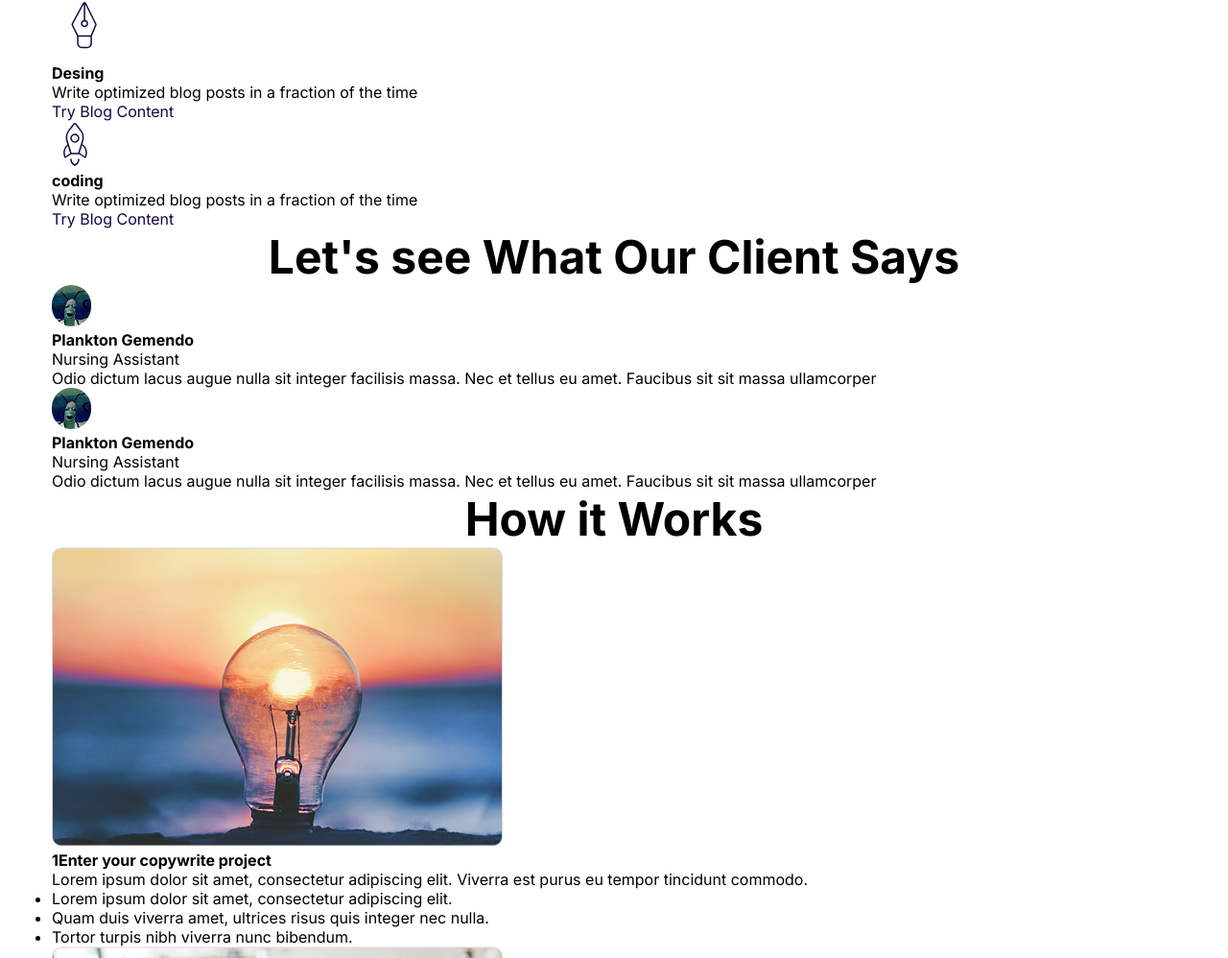
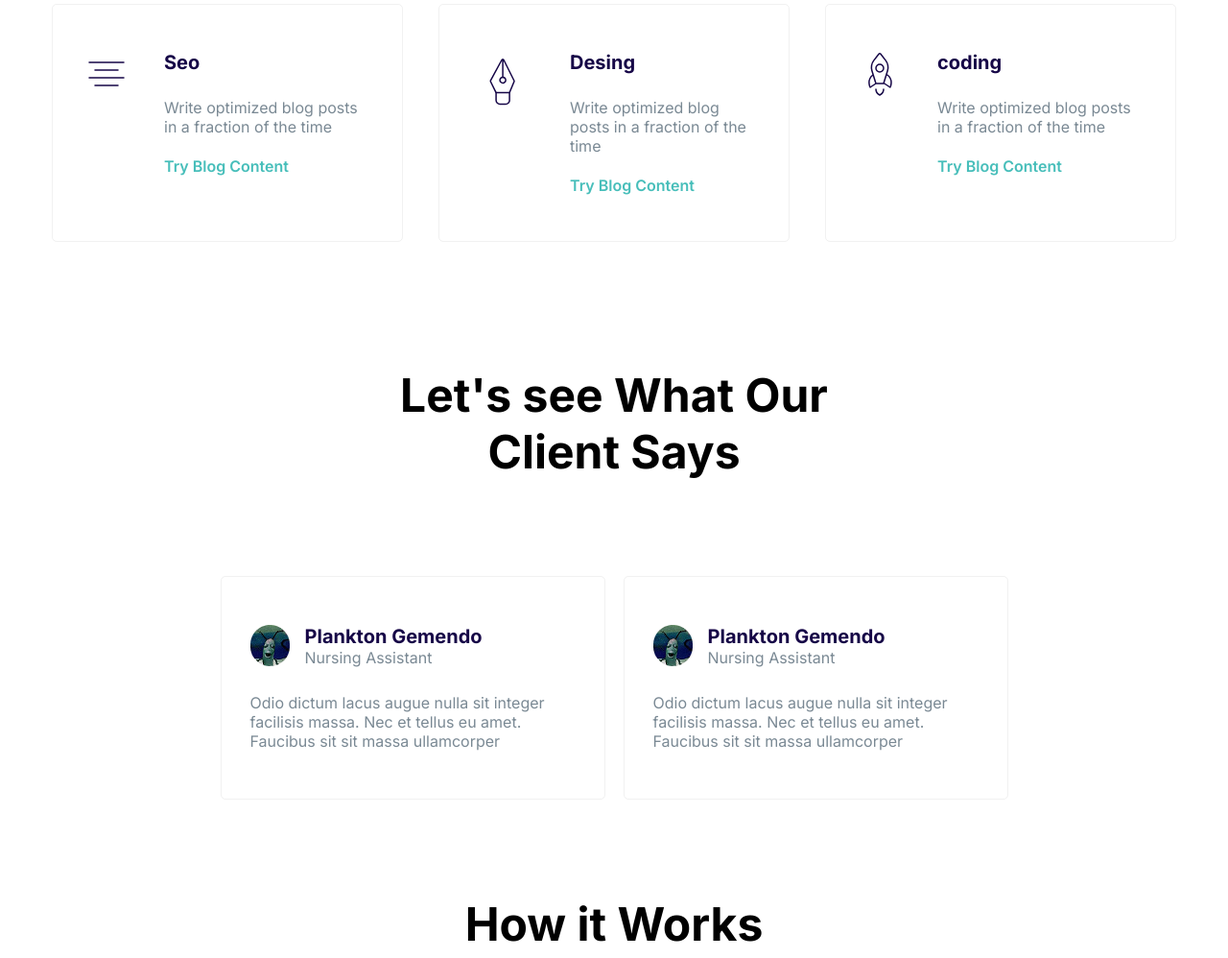
Before and after one commit to henricastt30/aulas-css-senai, a plain HTML site: page layout/index.html in a window 1280 px wide. Shown: the part 2094-3092 px from the top of the page at 96% size. Drawn offline with Linux system fonts and the light colour scheme; a web font is replaced by a local one.

Commit message:
feat: Formatação da section Our Fatures, Testimonials e Works.

```diff
--- a/layout/css/style.css
+++ b/layout/css/style.css
@@ -8,6 +8,7 @@
     --primary-color: #47beba;
     --secundary-color: #f22e52;
     --texte-color-button: #fff;
+    --terciary-color: #160647;
     --padding-button: 1rem 2rem;
 }
 
@@ -36,18 +37,19 @@ h1{
     font-family: "Biryani", sans-serif;
     font-size: 40px;
     font-weight: bold;
-    color: #160647
+    color: var(--terciary-color);
 }
 
 h3{
     text-align: center;
     font-size: 48px;
     font-weight: bold;
+    margin: 100px 0;
 }
 
 a{
     text-decoration: none;
-    color: #160647;
+    color: var(--terciary-color);
 
 }
 
@@ -105,7 +107,7 @@ nav ul li{
 
 .cta h2{
     font-size: 64px;
-    color: #160647;
+    color: var(--terciary-color);
     text-align: center;
 }
 
@@ -162,3 +164,132 @@ nav ul li{
 .about-us .container .about-us-description p{
     padding: 23px 116px 27px 0;
 }
+
+/* Our Fatures */
+
+.our-features .container{
+    display: flex;
+    justify-content: space-between;
+    flex-wrap: wrap;
+}
+
+.our-features .container .card{
+    width: 300px;
+    padding: 48px 32px ;
+    border: 1px solid #f1f1f1;
+    border-radius: 5px;
+    margin-bottom: 30px;
+    display: flex;
+}
+
+.our-features .container .card .icon-card{
+    margin-right: 36px;
+}
+
+.our-features h4{
+    font-size: 20px;
+    color: var(--terciary-color);
+}
+
+.our-features p{
+    color: #7a8994;
+    margin: 25px 0 21px;
+}
+
+.our-features a{
+    color: var(--primary-color);
+    font-weight: 600;
+}
+
+.our-features a:hover{
+    text-decoration: underline;
+}
+
+/* Testimonials */
+
+.testimonials .container{
+    width: 821px;
+    margin: auto;
+    display: flex;
+    justify-content: space-between;
+}
+
+.testimonials h3{
+    width: 498px;
+    text-align: center;
+    margin: 100px auto;
+}
+
+.testimonials .testimonials-card{
+    width: 339px;
+    padding: 50px 30px;
+    border: 1px solid #f1f1f1;
+    border-radius: 5px;
+}
+
+.testimonials-card .perfil{
+    display: flex;
+    margin-bottom: 24px;
+}
+
+.testimonials-card .perfil .photo-perfil{
+    margin-right: 16px;
+}
+
+.testimonials-card h4{
+    font-size: 20px;
+    color: var(--terciary-color);
+}
+
+.testimonials-card p{
+    color: #7a8994;
+}
+
+/* Works */
+
+.works .container{
+    display: flex;
+    justify-content: space-between;
+    margin-bottom: 30px;
+}
+
+.works .works-img{
+    margin-right: 48px;
+}
+
+.works .description-work h4{
+    font-size: 20px;
+    color: var(--terciary-color);
+    margin-bottom: 18px;
+}
+
+.works .description-work h4 span{
+    border: 1px solid var(--terciary-color);
+    font-size: 14px;
+    padding: 5px 10px;
+    margin-right: 29px;
+}
+
+.works .content-description-work{
+    border-left: 1px dashed #b4b4b4;
+    margin-left: 15px;
+    padding-left: 42px;
+    height: 300px;
+}
+
+.works .content-description-work ul{
+    list-style: none;
+    padding-left: 42px;
+    font-size: 14px;
+    color: var(--terciary-color);
+    line-height: 2;
+    margin-top: 43px;
+}
+
+/* Ready */
+
+.ready fieldset{
+    display: flex;
+    justify-content: space-between;
+    border: none;
+}
--- a/layout/index.html
+++ b/layout/index.html
@@ -11,7 +11,9 @@
 
     <link rel="preconnect" href="https://fonts.googleapis.com">
     <link rel="preconnect" href="https://fonts.gstatic.com" crossorigin>
-    <link href="https://fonts.googleapis.com/css2?family=Biryani:wght@200;300;400;600;700;800;900&family=Inter:ital,opsz,wght@0,14..32,100..900;1,14..32,100..900&display=swap" rel="stylesheet">
+    <link
+        href="https://fonts.googleapis.com/css2?family=Biryani:wght@200;300;400;600;700;800;900&family=Inter:ital,opsz,wght@0,14..32,100..900;1,14..32,100..900&display=swap"
+        rel="stylesheet">
 
 </head>
 
@@ -73,17 +75,15 @@
         <div class="container">
             <div class="about-us-description">
                 <h4>professional & team <br> choose copy.ai</h4>
-                <p>Odio dictum lacus augue nulla sit integer facilisis <br> massa. Nec et tellus eu amet. Faucibus sit sit <br>
+                <p>Odio dictum lacus augue nulla sit integer facilisis <br> massa. Nec et tellus eu amet. Faucibus sit
+                    sit <br>
                     massa ullamcorper </p>
 
                 <a href="#" class="primary-color">Get Started</a>
             </div>
 
             <div class="about-us-video">
-                <iframe width="560" height="315" src="https://www.youtube.com/embed/fX5WCe3d8WU?si=TjG-W9J1SDIpBG5j"
-                    title="YouTube video player" frameborder="0"
-                    allow="accelerometer; autoplay; clipboard-write; encrypted-media; gyroscope; picture-in-picture; web-share"
-                    referrerpolicy="strict-origin-when-cross-origin" allowfullscreen></iframe>
+                <iframe width="560" height="315" src="https://www.youtube.com/embed/jMrzkn4vIAQ?si=5JoOx1y4ZUKWgmso" title="YouTube video player" frameborder="0" allow="accelerometer; autoplay; clipboard-write; encrypted-media; gyroscope; picture-in-picture; web-share" referrerpolicy="strict-origin-when-cross-origin" allowfullscreen></iframe>
             </div>
         </div>
     </section>
@@ -213,7 +213,9 @@
                 </div> <!--fim:perfil-->
 
                 <div class="comments">
-                    <p>Odio dictum lacus augue nulla sit integer facilisis massa. Nec et tellus eu amet. Faucibus sit sit massa ullamcorper<p>
+                    <p>Odio dictum lacus augue nulla sit integer facilisis massa. Nec et tellus eu amet. Faucibus sit
+                        sit massa ullamcorper
+                    <p>
                 </div>
             </div>
 
@@ -230,7 +232,9 @@
                 </div> <!--fim:perfil-->
 
                 <div class="comments">
-                    <p>Odio dictum lacus augue nulla sit integer facilisis massa. Nec et tellus eu amet. Faucibus sit sit massa ullamcorper<p>
+                    <p>Odio dictum lacus augue nulla sit integer facilisis massa. Nec et tellus eu amet. Faucibus sit
+                        sit massa ullamcorper
+                    <p>
                 </div>
             </div>
         </div>
@@ -241,11 +245,13 @@
         <div class="container">
             <div class="works-img">
                 <img src="images/works-img1.png" alt="work">
+            </div>
             <div class="description-work">
                 <h4><span>1</span>Enter your copywrite project</h4>
 
                 <div class="content-description-work">
-                            <p class="tite">Lorem ipsum dolor sit amet, consectetur adipiscing elit. Viverra est purus eu tempor tincidunt commodo.</p>
+                    <p class="tite">Lorem ipsum dolor sit amet, consectetur adipiscing elit. Viverra est purus eu tempor
+                        tincidunt commodo.</p>
 
                     <ul>
                         <li>Lorem ipsum dolor sit amet, consectetur adipiscing elit.</li>
@@ -254,7 +260,7 @@
                     </ul>
                 </div>
             </div>
-                </div>
+
         </div>
 
         <div class="container">
@@ -265,7 +271,8 @@
                 <h4><span>2</span>Genarate Idea</h4>
 
                 <div class="content-description-work">
-                            <p class="tite">Lorem ipsum dolor sit amet, consectetur adipiscing elit. Viverra est purus eu tempor tincidunt commodo.</p>
+                    <p class="tite">Lorem ipsum dolor sit amet, consectetur adipiscing elit. Viverra est purus eu tempor
+                        tincidunt commodo.</p>
 
                     <ul>
                         <li>Lorem ipsum dolor sit amet, consectetur adipiscing elit.</li>
@@ -280,12 +287,12 @@
             <div class="works-img">
                 <img src="images/works-img3.png" alt="work">
             </div>
-
             <div class="description-work">
                 <h4><span>3</span>Copy & Use</h4>
 
                 <div class="content-description-work">
-                            <p class="tite">Lorem ipsum dolor sit amet, consectetur adipiscing elit. Viverra est purus eu tempor tincidunt commodo.</p>
+                    <p class="tite">Lorem ipsum dolor sit amet, consectetur adipiscing elit. Viverra est purus eu tempor
+                        tincidunt commodo.</p>
 
                     <ul>
                         <li>Lorem ipsum dolor sit amet, consectetur adipiscing elit.</li>
@@ -306,20 +313,17 @@
                     <fieldset>
 
                         <div class="option">
-                                    <input type="radio" name="plans"
-                                    value="no-credit">
+                            <input type="radio" name="plans" value="no-credit">
                             <span>No Credit Card Required</span>
                         </div>
 
                         <div class="option">
-                                    <input type="radio" name="plans"
-                                    value="31-credits">
+                            <input type="radio" name="plans" value="31-credits">
                             <span>30 credits on sign up</span>
                         </div>
 
                         <div class="option">
-                                    <input type="radio" name="plans"
-                                    value="90-contents">
+                            <input type="radio" name="plans" value="90-contents">
                             <span>90+ contents type to explore</span>
                         </div>
                     </fieldset>
```
Lines whose indentation alone changed are shown as unchanged.
